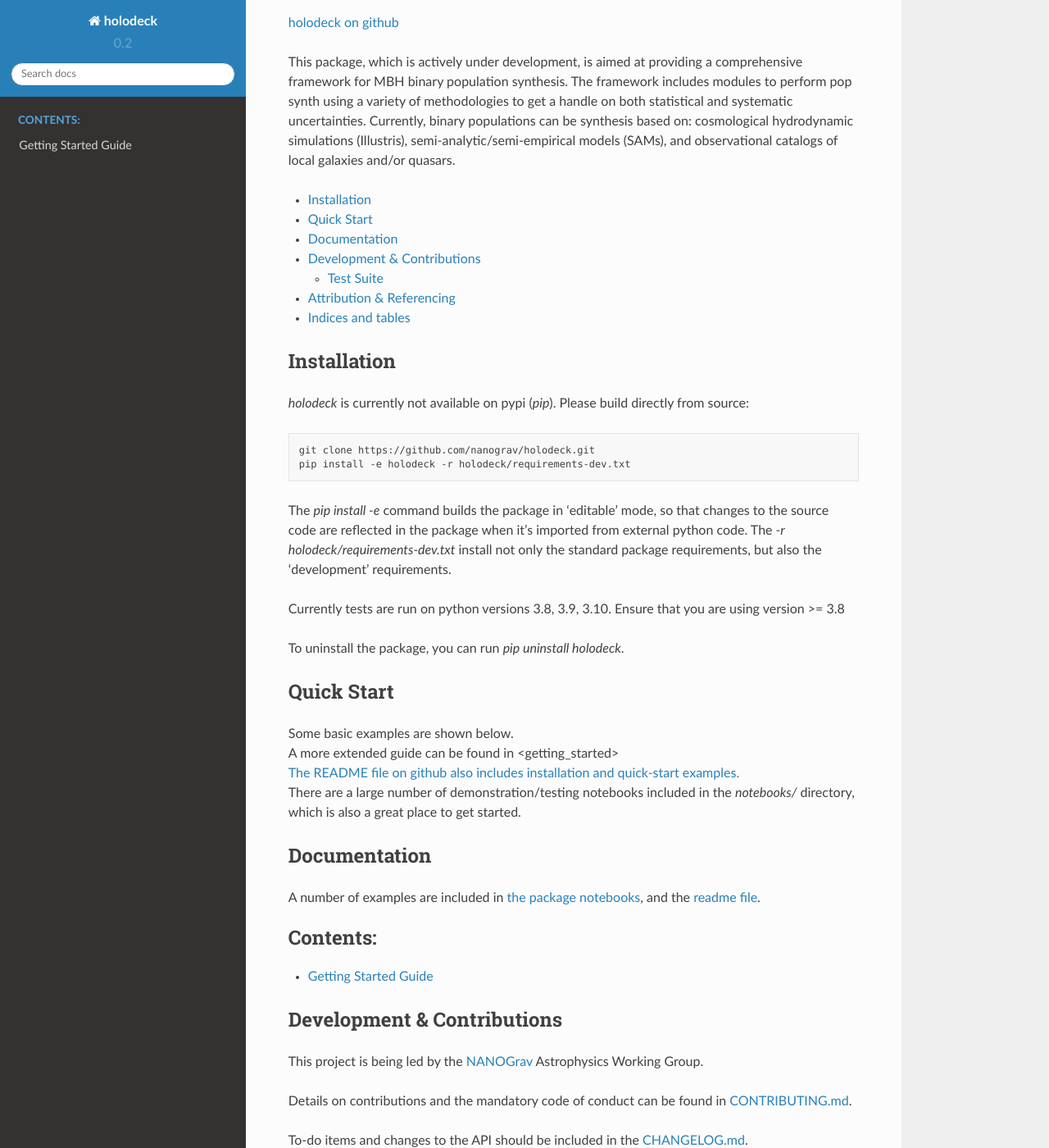
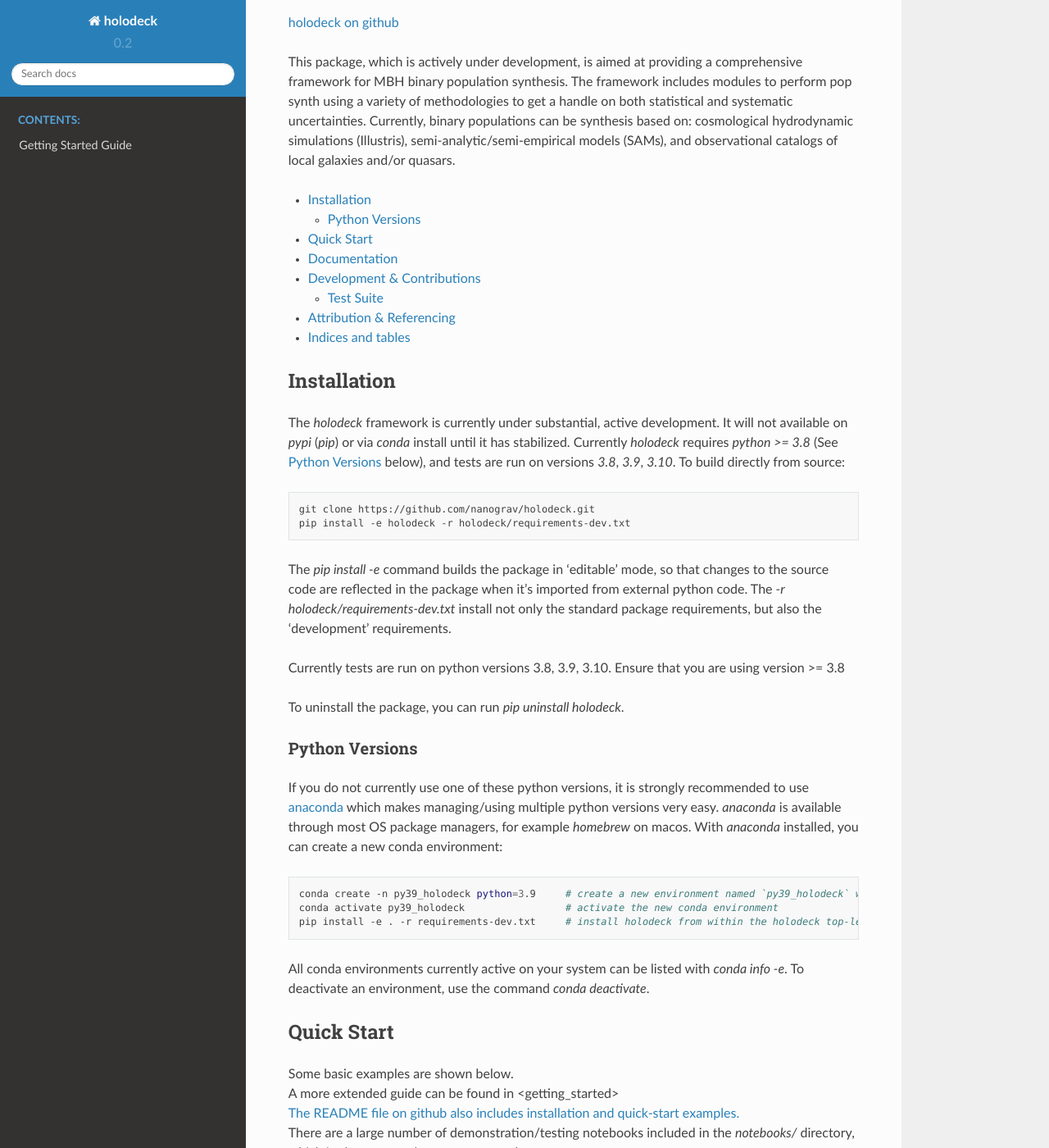
Before and after one commit to nanograv/holodeck, a Sphinx documentation site: the page built from docs/source/index.rst, in a window 1280 px wide and 1400 px high, scrolled down 240 px. Shown: the whole window at 82% size. Built offline with Sphinx 7.4.7 and the Read the Docs theme 2.0.0, drawn with Linux system fonts in a browser that asks for light colours; pages that are not in the unit, such as notebooks, are missing from menus; some of the changed text lies outside the part shown.

Commit message:
DOCS: update installation instructions

```diff
--- a/docs/source/index.rst
+++ b/docs/source/index.rst
@@ -20,7 +20,7 @@ This package, which is actively under development, is aimed at providing a compr
 Installation
 ============
 
-`holodeck` is currently not available on pypi (`pip`).  Please build directly from source:
+The `holodeck` framework is currently under substantial, active development.  It will not available on `pypi` (`pip`) or via `conda` install until it has stabilized.  Currently `holodeck` requires `python >= 3.8` (See `Python Versions`_ below), and tests are run on versions `3.8`, `3.9`, `3.10`.  To build directly from source:
 
 .. code-block:: bash
 
@@ -33,6 +33,18 @@ Currently tests are run on python versions 3.8, 3.9, 3.10.  Ensure that you are
 
 To uninstall the package, you can run `pip uninstall holodeck`.
 
+Python Versions
+---------------
+
+If you do not currently use one of these python versions, it is strongly recommended to use `anaconda <https://www.anaconda.com/products/distribution>`_ which makes managing/using multiple python versions very easy.  `anaconda` is available through most OS package managers, for example `homebrew` on macos.  With `anaconda` installed, you can create a new conda environment:
+
+.. code-block:: bash
+
+   conda create -n py39_holodeck python=3.9     # create a new environment named `py39_holodeck` with python version 3.9
+   conda activate py39_holodeck                 # activate the new conda environment
+   pip install -e . -r requirements-dev.txt     # install holodeck from within the holodeck top-level directory
+
+All conda environments currently active on your system can be listed with `conda info -e`.  To deactivate an environment, use the command `conda deactivate`.
 
 
 Quick Start
@@ -70,9 +82,10 @@ To-do items and changes to the API should be included in the `CHANGELOG.md <http
 
 Contributions are not only welcome but encouraged, anywhere from new modules/customizations to bug-fixes to improved documentation and usage examples.  The git workflow is based around a `main` branch which is intended to be (relatively) stable and operational, and an actively developed `dev` branch.  New development should be performed in "feature" branches (made off of the `dev` branch), and then incorporated via pull-request (back into the `dev` branch).
 
-**Formatting**:
-New code should generally abide by PEP8 formatting, with `numpy` style docstrings.  Exceptions are:
+**Formatting**. New code should generally abide by PEP8 formatting, with `numpy` style docstrings.  Exceptions are:
+
 * lines may be broken at either 100 or 120 columns
+
 
 Test Suite
 ----------
```
Also changed, not shown: README.md (+2 -4 lines).
